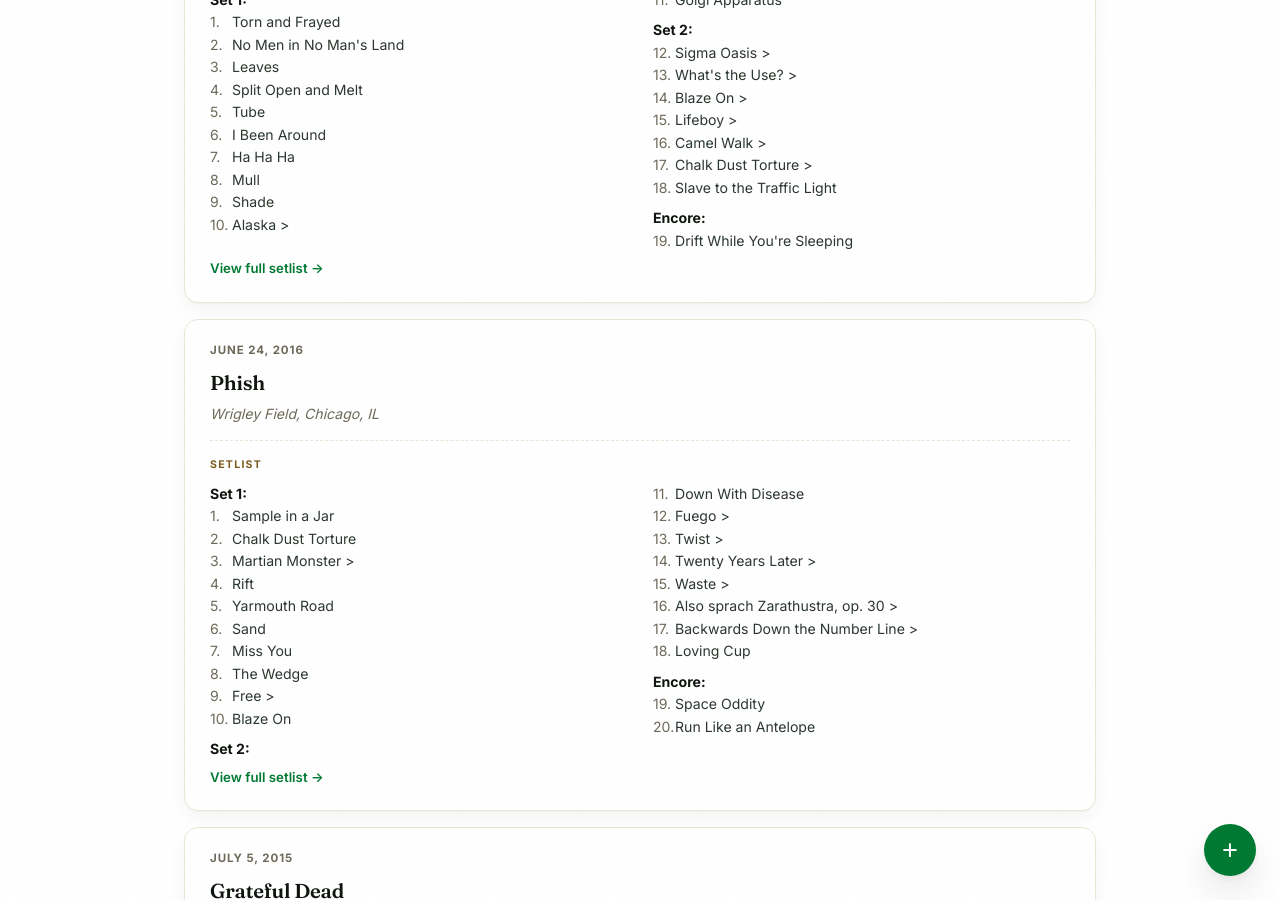
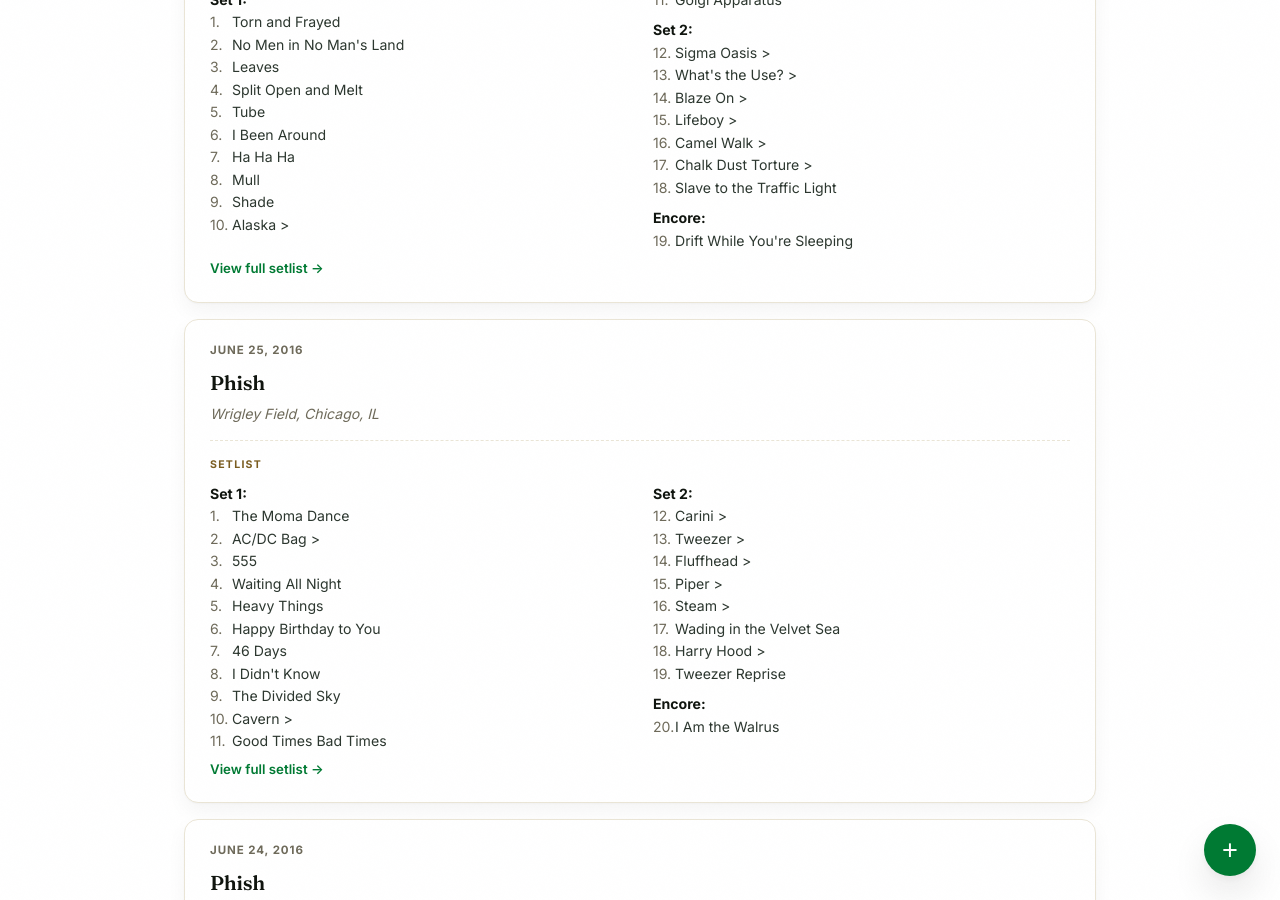
Before and after one commit to bmlanders/adventures, a Jekyll site: the page built from shows/index.html, in a window 1280 px wide and 900 px high, scrolled down 21498 px. Built offline with Jekyll 4.4.1, drawn with Linux system fonts in a browser that asks for light colours.

Commit message:
Log show: Phish on 2016-06-25

```diff
--- a/shows/index.html
+++ b/shows/index.html
@@ -1410,6 +1410,41 @@
   </div>
 
   <a class="show-trip-link" href="https://www.setlist.fm/setlist/phish/2021/the-gorge-amphitheatre-george-wa-2b8cfc5e.html" target="_blank" rel="noopener">View full setlist &rarr;</a>
+</div>
+
+<div class="show-entry" id="2016-06-25-phish">
+  <div class="show-date">June 25, 2016</div>
+  <h3>Phish</h3>
+  <div class="show-venue">Wrigley Field, Chicago, IL</div>
+  <div class="setlist">
+    <div class="setlist-lbl">Setlist</div>
+    <ol class="setlist-list">
+      <li class="setlist-set">Set 1:</li>
+      <li>The Moma Dance</li>
+      <li>AC/DC Bag &gt;</li>
+      <li>555</li>
+      <li>Waiting All Night</li>
+      <li>Heavy Things</li>
+      <li>Happy Birthday to You</li>
+      <li>46 Days</li>
+      <li>I Didn't Know</li>
+      <li>The Divided Sky</li>
+      <li>Cavern &gt;</li>
+      <li>Good Times Bad Times</li>
+      <li class="setlist-set">Set 2:</li>
+      <li>Carini &gt;</li>
+      <li>Tweezer &gt;</li>
+      <li>Fluffhead &gt;</li>
+      <li>Piper &gt;</li>
+      <li>Steam &gt;</li>
+      <li>Wading in the Velvet Sea</li>
+      <li>Harry Hood &gt;</li>
+      <li>Tweezer Reprise</li>
+      <li class="setlist-set">Encore:</li>
+      <li>I Am the Walrus</li>
+    </ol>
+  </div>
+  <a class="show-trip-link" href="http://setlist.fm/setlist/phish/2016/wrigley-field-chicago-il-3bfe4048.html" target="_blank" rel="noopener">View full setlist &rarr;</a>
 </div>
 
 <div class="show-entry" id="2016-06-24-phish">
```
